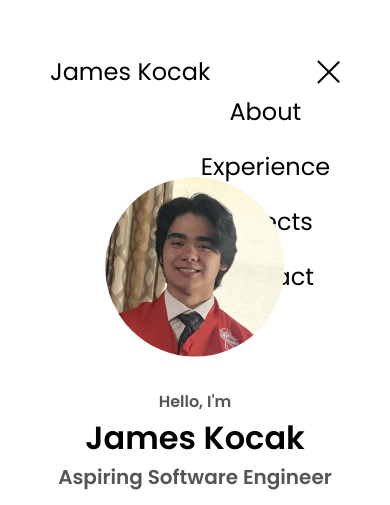
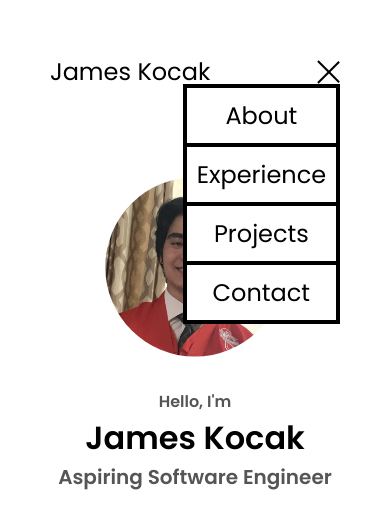
Before and after one commit to Jokocak/MyPortfolio, a plain HTML site: page index.html in a window 390 px wide. Both pictures are taken after a click on the element 325 px from the left and 71 px from the top of the page. Shown: the top 505 px of the page. Drawn offline with Linux system fonts and the light colour scheme.

Commit message:
[Implementation] Fix burger menu under image

```diff
--- a/index.html
+++ b/index.html
@@ -28,16 +28,16 @@
     <nav id="hamburger-nav">
       <div class="logo">James Kocak</div>
       <div class="hamburger-menu">
-        <div class="hamburger-icon" onclick="toggleMenu()">
+        <div class="hamburger-icon" onclick="toggleMenu(); toggleStyle()">
           <span></span>
           <span></span>
           <span></span>
         </div>
         <div class="menu-links">
-          <li><a href="#about" onclick="toggleMenu()">About</a></li>
-          <li><a href="#experience" onclick="toggleMenu()">Experience</a></li>
-          <li><a href="#projects" onclick="toggleMenu()">Projects</a></li>
-          <li><a href="#contact" onclick="toggleMenu()">Contact</a></li>
+          <li><a href="#about" onclick="toggleMenu(); toggleStyle()">About</a></li>
+          <li><a href="#experience" onclick="toggleMenu(); toggleStyle()">Experience</a></li>
+          <li><a href="#projects" onclick="toggleMenu(); toggleStyle()">Projects</a></li>
+          <li><a href="#contact" onclick="toggleMenu(); toggleStyle()">Contact</a></li>
         </div>
       </div>
     </nav>
--- a/script.js
+++ b/script.js
@@ -14,6 +14,44 @@ function toggleMenu() {
 
   // Toggle the 'open' class on the hamburger element to show/hide it
   icon.classList.toggle("open");
+
+  if (icon) {
+  }
+}
+
+/**
+ * This function toggles the styling for the menu links in the burger menu
+ * so that they are not visible when the burger menu is closed.
+ */
+function toggleStyle() {
+  // Gets the burger menu
+  var menuLinks = document.querySelector(".menu-links");
+
+  // Gets the list of burger menu links
+  var menuLinksList = document.querySelectorAll(".menu-links li");
+
+  // Checks if the menu is being shown or not
+  if (menuLinks.classList.contains("show")) {
+    // Removes show class from the class list
+    menuLinks.classList.remove("show");
+
+    // Turns off all styling
+    menuLinks.style.backgroundColor = "";
+    menuLinks.style.border = "none";
+    menuLinksList.forEach(function (item) {
+      item.style.border = "none";
+    });
+  } else {
+    // Adds show class to the class list
+    menuLinks.classList.add("show");
+
+    // Turns on all styling
+    menuLinks.style.backgroundColor = "white";
+    menuLinks.style.border = "2px solid black";
+    menuLinksList.forEach(function (item) {
+      item.style.border = "2px solid black";
+    });
+  }
 }
 
 /**
--- a/style.css
+++ b/style.css
@@ -95,6 +95,7 @@ a:hover {
 .hamburger-menu {
   position: relative;
   display: inline-block;
+  z-index: 9999;
 }
 
 /* Style for hamburger-icon class */
@@ -120,7 +121,6 @@ a:hover {
   position: absolute;
   top: 100%;
   right: 0;
-  background-color: white;
   width: fit-content;
   max-height: 0;
   overflow: hidden;
```
